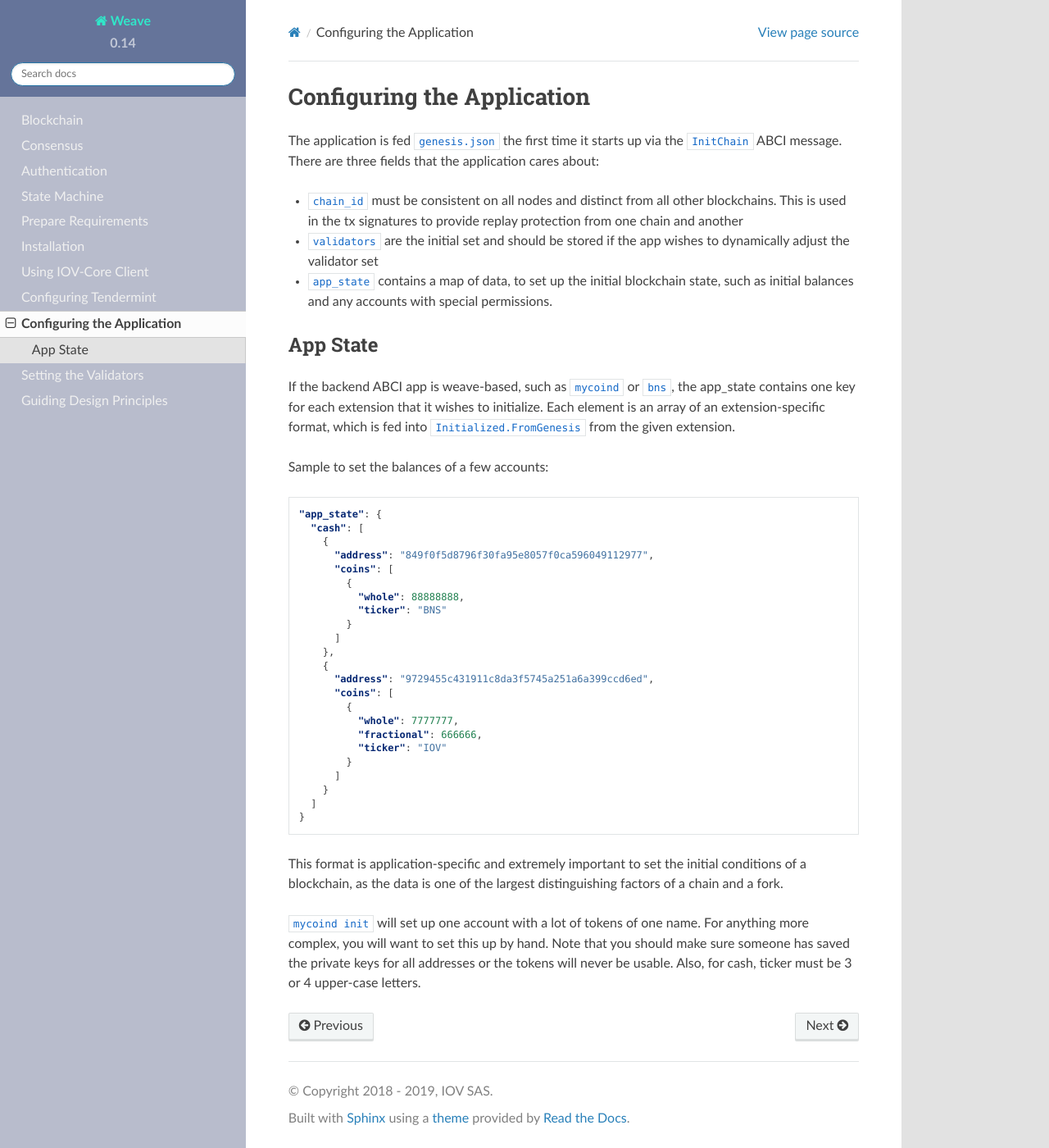
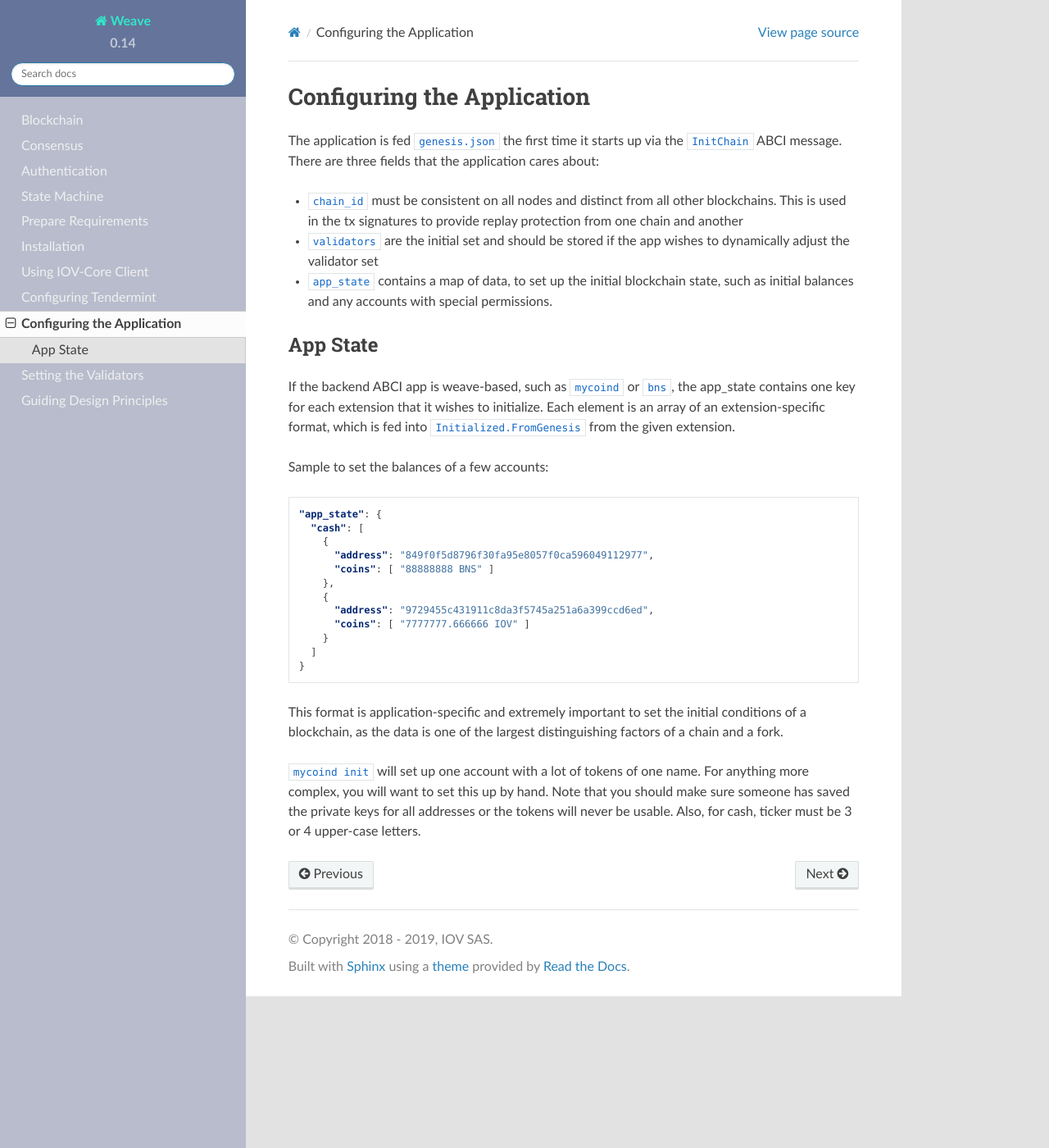
Before and after one commit to iov-one/weave, a Sphinx documentation site: the page built from docs/configuration/application.rst, in a window 1280 px wide and 1400 px high. Shown: the whole window at 82% size. Built offline with Sphinx 7.4.7 and the Read the Docs theme 2.0.0, drawn with Linux system fonts in a browser that asks for light colours; formulas are drawn with MathJax 3; pages that are not in the unit, such as notebooks, are missing from menus.

Commit message:
Integrate PR comments

```diff
--- a/docs/configuration/application.rst
+++ b/docs/configuration/application.rst
@@ -31,22 +31,11 @@ Sample to set the balances of a few accounts:
     "cash": [
       {
         "address": "849f0f5d8796f30fa95e8057f0ca596049112977",
-        "coins": [
-          {
-            "whole": 88888888,
-            "ticker": "BNS"
-          }
-        ]
+        "coins": [ "88888888 BNS" ]
       },
       {
         "address": "9729455c431911c8da3f5745a251a6a399ccd6ed",
-        "coins": [
-          {
-            "whole": 7777777,
-            "fractional": 666666,
-            "ticker": "IOV"
-          }
-        ]
+        "coins": [ "7777777.666666 IOV" ]
       }
     ]
   }
--- a/docs/design/transactionhandling.rst
+++ b/docs/design/transactionhandling.rst
@@ -16,7 +16,7 @@ When you create a `new BaseApp
 * a handler that processes ``CheckTx`` and ``DeliverTx`` (like ``http.Handler``)
 * and optionally a ``Ticker`` that is called every ``BeginBlock`` if you have repeated tasks.
 
-The merkelized data store automatically supports ``Querys``
+The merkelized data store automatically supports ``Queries``
 (with proofs), and the initial handshake to sync with
 tendermint on startup.
 
@@ -57,8 +57,8 @@ is registered with it.
 .. code-block:: go
 
     type Handler interface {
-        Check(ctx Context, store KVStore, tx Tx) (CheckResult, error)
-        Deliver(ctx Context, store KVStore, tx Tx) (DeliverResult, error)
+        Check(ctx context.Context, store weave.KVStore, tx weave.Tx) (*weave.CheckResult, error)
+        Deliver(ctx context.Context, store weave.KVStore, tx weave.Tx) (*weave.DeliverResult, error)
     }
 
 The ``Handler`` is provided with the key-value store
```
